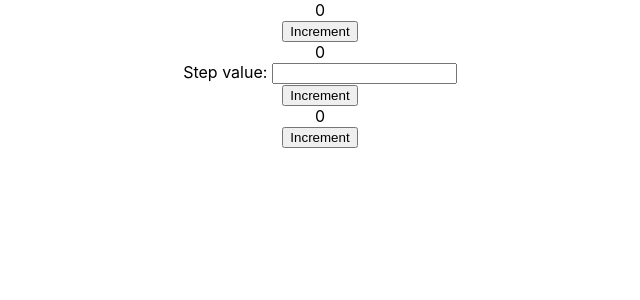
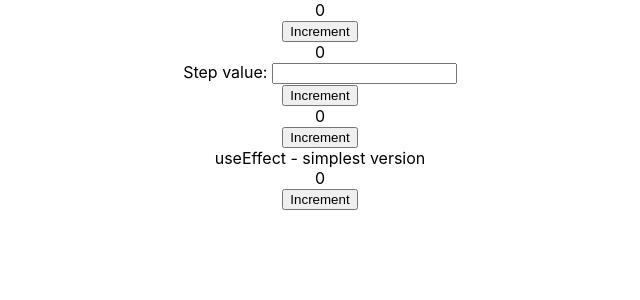
Before and after one commit to kristijan-pajtasev/react-hooks, a React (Create React App) app: page / in a window 1280 px wide. Shown: the top 300 px of the page, without its empty margins (320-960 px from the left). Built offline with nearby package versions, Linux system fonts and the light colour scheme.

Commit message:
run hook every time

```diff
--- a/src/App.js
+++ b/src/App.js
@@ -2,6 +2,7 @@ import './App.css';
 import Counter from "./components/State/Counter";
 import CustomStepCounter from "./components/State/CustomStepCounter";
 import LazyCounter from "./components/State/LazyCounter";
+import EffectsCounter from "./components/Effects/Counter";
 
 function App() {
   return (
@@ -10,6 +11,7 @@ function App() {
         <Counter />
         <CustomStepCounter />
         <LazyCounter />
+        <EffectsCounter />
       </div>
     </div>
   );
--- /dev/null
+++ b/src/components/Effects/Counter/Counter.js
@@ -0,0 +1,21 @@
+import {useEffect, useState} from 'react';
+
+function Counter() {
+    const [counter, setCounter] = useState(0);
+
+    useEffect(() => {
+        console.log("This useEffect runs on every change");
+    })
+
+    return (
+        <div>
+            <div>useEffect - simplest version</div>
+            <div>{counter}</div>
+            <div>
+                <button onClick={() => setCounter(counter + 1)}>Increment</button>
+            </div>
+        </div>
+    )
+}
+
+export default Counter;
--- /dev/null
+++ b/src/components/Effects/Counter/index.js
@@ -0,0 +1,3 @@
+import Counter from './Counter';
+
+export default Counter;
```
